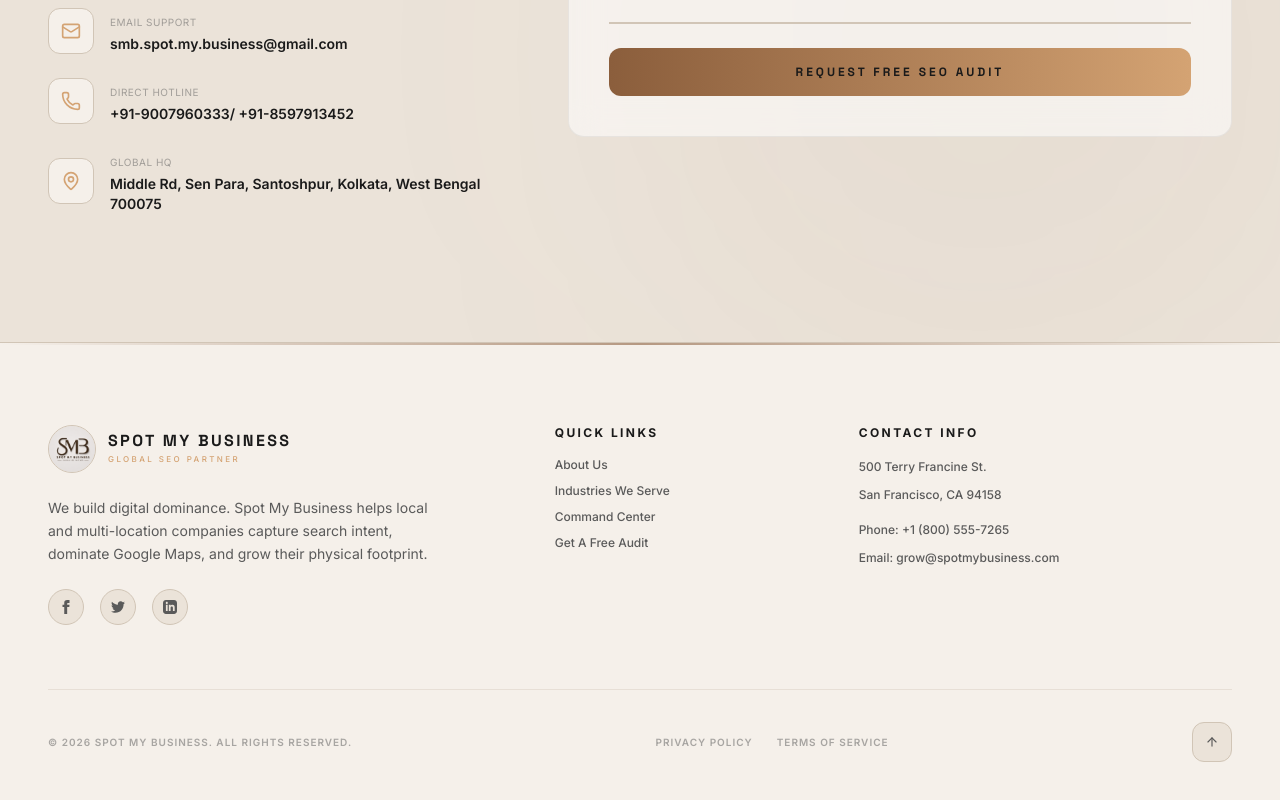
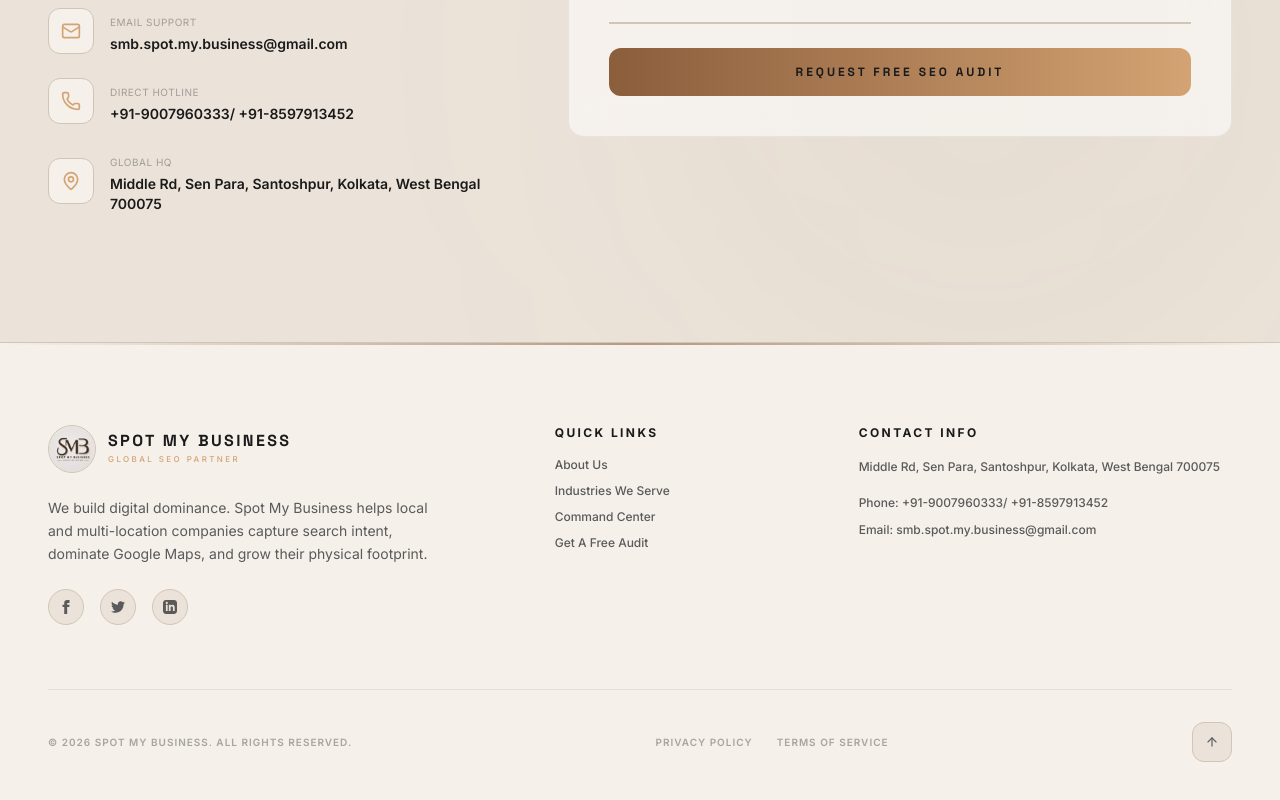
Before and after one commit to SealSrijan/SMB-SpotMyBusiness.in, a Next.js app in the folder frontend/: page / in a window 1280 px wide. Shown: the part 8581-9381 px from the top of the page. Built offline with nearby package versions, Linux system fonts and the light colour scheme.

Commit message:
Update Footer.tsx

```diff
--- a/frontend/src/components/Footer.tsx
+++ b/frontend/src/components/Footer.tsx
@@ -106,10 +106,9 @@
               Contact Info
             </h4>
             <div className="space-y-2 text-xs text-gray-text leading-relaxed font-medium">
-              <p>500 Terry Francine St.</p>
-              <p>San Francisco, CA 94158</p>
-              <p className="pt-2">Phone: +1 (800) 555-7265</p>
-              <p>Email: grow@spotmybusiness.com</p>
+              <p>Middle Rd, Sen Para, Santoshpur, Kolkata, West Bengal 700075</p>
+              <p className="pt-2">Phone: +91-9007960333/ +91-8597913452</p>
+              <p>Email: smb.spot.my.business@gmail.com</p>
             </div>
           </div>
 
```
